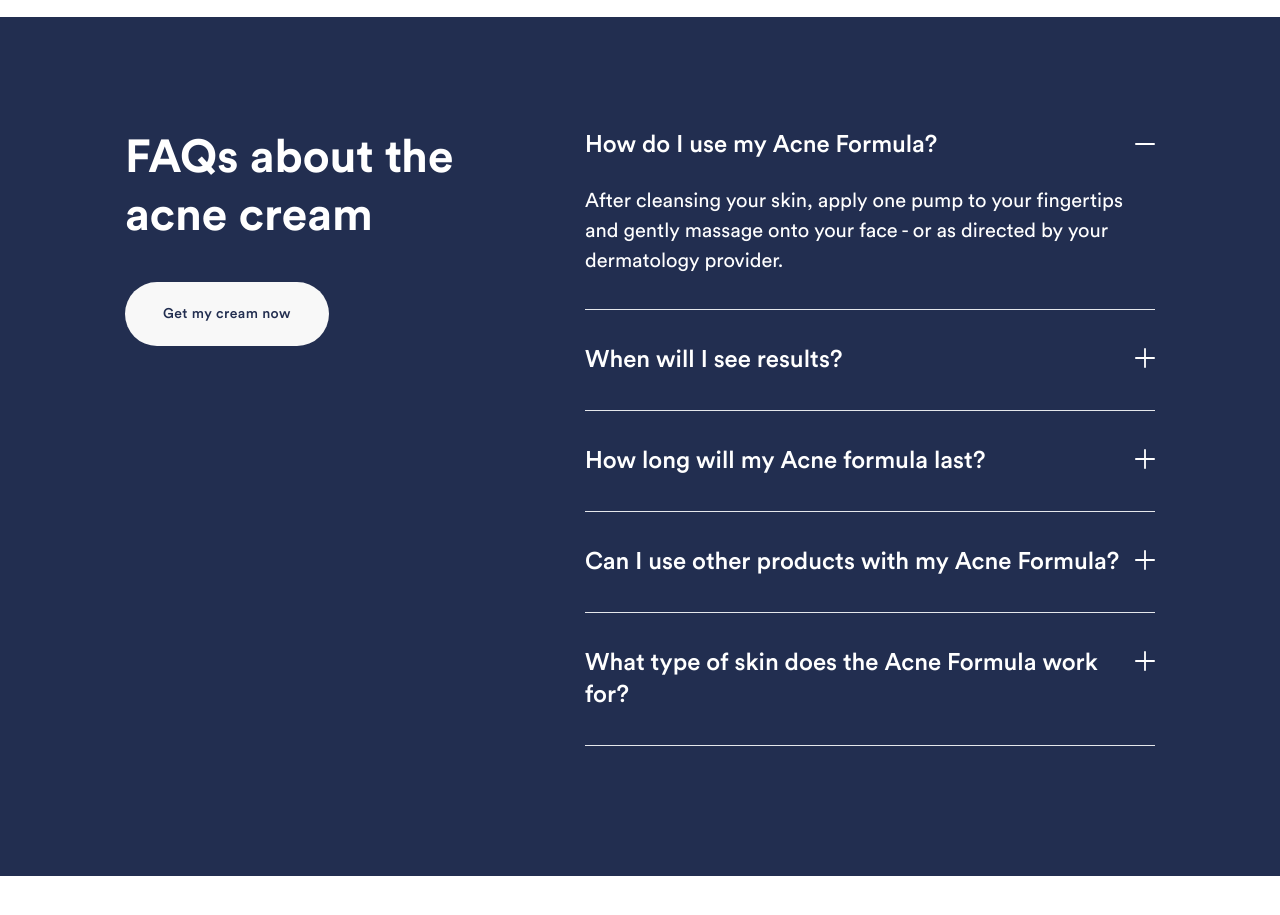
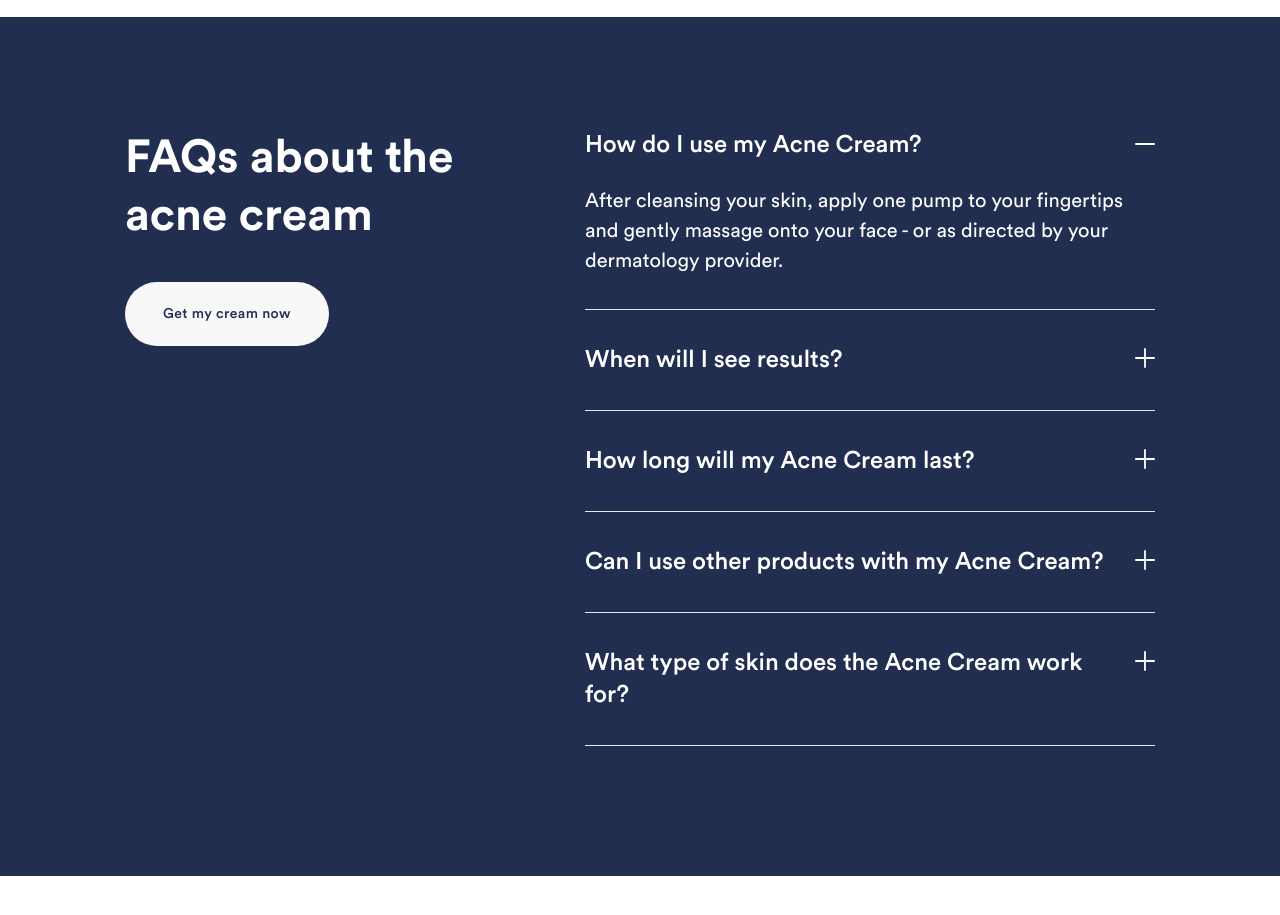
Before and after one commit to georgeanya/skeen-web, a Next.js app: page /acne in a window 1280 px wide. Shown: the part 2420-3335 px from the top of the page. Built offline with nearby package versions, Linux system fonts and the light colour scheme.

Commit message:
updated web copy

```diff
--- a/components/acne-section1.tsx
+++ b/components/acne-section1.tsx
@@ -27,7 +27,7 @@ const SkeenButton = styled(Button)({
 const Section1 = () => {
   const [faqs, setFaqs] = useState([
     {
-      question: "How do I use my Acne Formula?",
+      question: "How do I use my Acne Cream?",
       answer:
         "After cleansing your skin, apply one pump to your fingertips and gently massage onto your face - or as directed by your dermatology provider.",
       open: true,
@@ -35,25 +35,25 @@ const Section1 = () => {
     {
       question: "When will I see results?",
       answer:
-        "Many patients using the Acne Formula see noticeable results within 6 to 12 weeks with consistent use. However, everyone's skin is unique, so your timeline may differ.",
+        "Many patients using the Acne Cream see noticeable results within 6 to 12 weeks with consistent use. However, everyone's skin is unique, so your timeline may differ.",
       open: false,
     },
 
     {
-      question: "How long will my Acne formula last?",
+      question: "How long will my Acne Cream last?",
       answer: "One bottle contains approximately a 2-month supply.",
       open: false,
     },
     {
-      question: "Can I use other products with my Acne Formula?",
+      question: "Can I use other products with my Acne Cream?",
       answer:
-        "Yes, you can, but since the Acne Formula contains clinical-strength actives, we recommend simplifying your routine to gentle cleansing and moisturizing in conjunction with your formula. Your dermatology provider will provide more information about incorporating your formula into your skincare routine.",
+        "Yes, you can, but since the Acne Cream contains clinical-strength actives, we recommend simplifying your routine to gentle cleansing and moisturizing in conjunction with your cream. Your dermatology provider will provide more information about incorporating your cream into your skincare routine.",
       open: false,
     },
     {
-      question: "What type of skin does the Acne Formula work for?",
+      question: "What type of skin does the Acne Cream work for?",
       answer:
-        "The Acne Formula can be used by all skin types (dry, combination, and oily). Your dermatology provider will use the information you provide to formulate one that works for you.",
+        "The Acne Cream can be used by all skin types (dry, combination, and oily). Your dermatology provider will use the information you provide to formulate one that works for you.",
       open: false,
     },
   ]);
--- a/components/hyperpigmentation-section1.tsx
+++ b/components/hyperpigmentation-section1.tsx
@@ -27,7 +27,7 @@ const SkeenButton = styled(Button)({
 const Section1 = () => {
   const [faqs, setFaqs] = useState([
     {
-      question: "How do I use my Pigmentation Formula?",
+      question: "How do I use my Pigmentation Cream?",
       answer:
         "After cleansing your skin, apply one pump to your fingertips and gently massage onto your face - or as directed by your dermatology provider.",
       open: true,
@@ -35,25 +35,25 @@ const Section1 = () => {
     {
       question: "When will I see results?",
       answer:
-        "Many patients using the Pigmentation Formula see noticeable results within 6 to 12 weeks with consistent use. However, everyone's skin is unique, so your timeline may differ.",
+        "Many patients using the Pigmentation Cream see noticeable results within 6 to 12 weeks with consistent use. However, everyone's skin is unique, so your timeline may differ.",
       open: false,
     },
 
     {
-      question: "How long will my Pigmentation formula last?",
+      question: "How long will my Pigmentation Cream last?",
       answer: "One bottle contains approximately a 2-month supply.",
       open: false,
     },
     {
-      question: "Can I use other products with my Pigmentation Formula?",
+      question: "Can I use other products with my Pigmentation Cream?",
       answer:
-        "Yes, you can, but since the Pigmentation Formula contains clinical-strength actives, we recommend simplifying your routine to gentle cleansing and moisturizing in conjunction with your formula. Your dermatology provider will provide more information about incorporating your formula into your skincare routine.",
+        "Yes, you can, but since the Pigmentation Cream contains clinical-strength actives, we recommend simplifying your routine to gentle cleansing and moisturizing in conjunction with your cream. Your dermatology provider will provide more information about incorporating your cream into your skincare routine.",
       open: false,
     },
     {
-      question: "What type of skin does the  Pigmentation Formula work for?",
+      question: "What type of skin does the Pigmentation Cream work for?",
       answer:
-        "The  Pigmentation Formula can be used by all skin types (dry, combination, and oily). Your dermatology provider will use the information you provide to formulate one that works for you.",
+        "The Pigmentation Cream can be used by all skin types (dry, combination, and oily). Your dermatology provider will use the information you provide to formulate one that works for you.",
       open: false,
     },
   ]);
--- a/components/navbar.tsx
+++ b/components/navbar.tsx
@@ -108,7 +108,7 @@ const Navbar = () => {
                 </li>
                 <li className="mt-3 mx-[22.5px] ">
                   <Link
-                    href="https://privhealth.bumpa.shop"
+                    href="https://t.me/+gC2GcVJr9vUyMWU0"
                     className="text-sm md:text-base md:leading-5 pt-5 text-[#323232] rounded hover:text-blue-700 md:p-0 "
                   >
                     Community
@@ -150,7 +150,7 @@ const Navbar = () => {
               </li>
               <li>
                 <Link
-                  href="https://privhealth.bumpa.shop"
+                  href="https://t.me/+gC2GcVJr9vUyMWU0"
                   className="block text-sm py-4"
                 >
                   Community
--- a/components/skin-aging-section1.tsx
+++ b/components/skin-aging-section1.tsx
@@ -27,7 +27,7 @@ const SkeenButton = styled(Button)({
 const Section1 = () => {
   const [faqs, setFaqs] = useState([
     {
-      question: "How do I use my Anti-aging Formula?",
+      question: "How do I use my Anti-aging Cream?",
       answer:
         "After cleansing your skin, apply one pump to your fingertips and gently massage onto your face - or as directed by your dermatology provider.",
       open: true,
@@ -35,25 +35,25 @@ const Section1 = () => {
     {
       question: "When will I see results?",
       answer:
-        "Many patients using the Anti-aging Formula see noticeable results within 6 to 12 weeks with consistent use. However, everyone's skin is unique, so your timeline may differ.",
+        "Many patients using the Anti-aging Cream see noticeable results within 6 to 12 weeks with consistent use. However, everyone's skin is unique, so your timeline may differ.",
       open: false,
     },
 
     {
-      question: "How long will my Anti-aging formula last?",
+      question: "How long will my Anti-aging Cream last?",
       answer: "One bottle contains approximately a 2-month supply.",
       open: false,
     },
     {
-      question: "Can I use other products with my Anti-aging Formula?",
+      question: "Can I use other products with my Anti-aging Cream?",
       answer:
-        "Yes, you can, but since the Anti-aging Formula contains clinical-strength actives, we recommend simplifying your routine to gentle cleansing and moisturizing in conjunction with your formula. Your dermatology provider will provide more information about incorporating your formula into your skincare routine.",
+        "Yes, you can, but since the Anti-aging Cream contains clinical-strength actives, we recommend simplifying your routine to gentle cleansing and moisturizing in conjunction with your cream. Your dermatology provider will provide more information about incorporating your cream into your skincare routine.",
       open: false,
     },
     {
-      question: "What type of skin does the Anti-aging Formula work for?",
+      question: "What type of skin does the Anti-aging Cream work for?",
       answer:
-        "The  Anti-aging Formula can be used by all skin types (dry, combination, and oily). Your dermatology provider will use the information you provide to formulate one that works for you.",
+        "The Anti-aging Cream can be used by all skin types (dry, combination, and oily). Your dermatology provider will use the information you provide to formulate one that works for you.",
       open: false,
     },
   ]);
```
